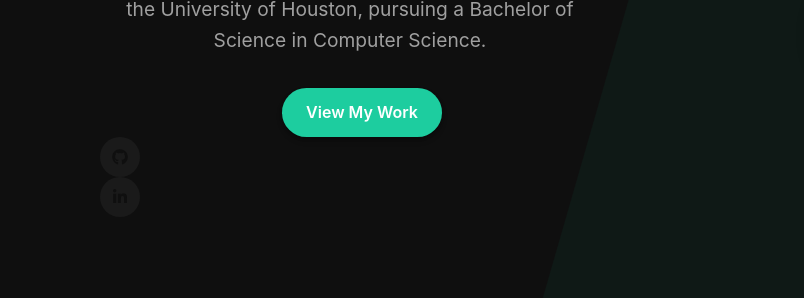
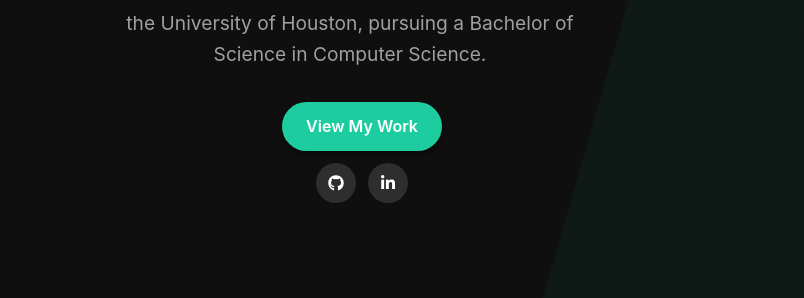
Before and after one commit to AnasLimbada91604/AnasLimbada.github.io, a plain HTML site: page index.html in a window 1280 px wide. Shown: the part 395-693 px from the top of the page, 0-804 px from the left. Drawn offline with Linux system fonts and the light colour scheme.

Commit message:
lst chnges

```diff
--- a/index.html
+++ b/index.html
@@ -31,8 +31,10 @@
                 <p>I am a Natural Sciences and Mathematics student at the University of Houston, pursuing a Bachelor of Science in Computer Science.</p>
                 <div class="hero-btns">
                     <a href="#projects" class="btn">View My Work</a>
-                    <a href="https://github.com/AnasLimbada91604" class="social-icon"><i class="fab fa-github"></i></a>
-                    <a href="https://www.linkedin.com/in/anas-limbada/" class="social-icon"><i class="fab fa-linkedin-in"></i></a>
+                    <div class="hero-social-icons">
+                        <a href="https://github.com/AnasLimbada91604" class="social-icon"><i class="fab fa-github"></i></a>
+                        <a href="https://www.linkedin.com/in/anas-limbada/" class="social-icon"><i class="fab fa-linkedin-in"></i></a>
+                    </div>
                 </div>
             </div>
             <div class="hero-image">
--- a/style.css
+++ b/style.css
@@ -272,10 +272,16 @@ nav a:hover::after {
 }
 
 .hero-btns {
-    flex-direction: column;
+    display: flex;
     align-items: center;
+    gap: 20px;
+    flex-wrap: wrap;
+    margin-bottom: 1rem;
+}
+
+.hero-social-icons {
+    display: flex;
     gap: 12px;
-    margin-bottom: 1rem;
 }
 
 .social-icons {
@@ -288,11 +294,11 @@ nav a:hover::after {
     width: 40px;
     height: 40px;
     border-radius: 50%;
-    background-color: var(--light-gray);
+    background-color: #2e2e2e;
     display: flex;
     align-items: center;
     justify-content: center;
-    color: var(--dark);
+    color: white;
     transition: var(--transition);
 }
 
```
